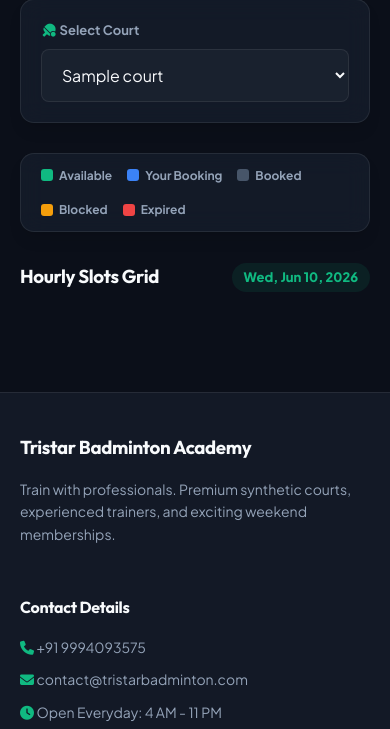
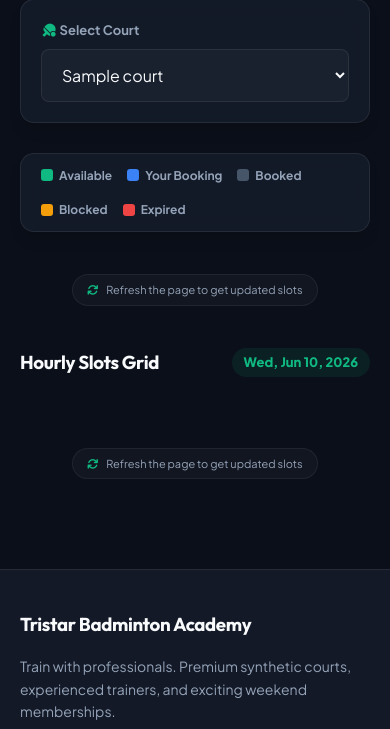
Before and after one commit to Manickam-04/Tristar_badminton, a Flask app: template templates/booking.html in a window 390 px wide. Shown: the part 421-1150 px from the top of the page. Run offline with Flask 3, Linux system fonts and the light colour scheme; the template is opened without the code that fills it: most values are stand-ins (such as "Sample title", 1, 10 or a date in 2020); parts of the project's set-up code (start-up, migrations or seed data) failed here and were passed over.

Commit message:
Migrate to PostgreSQL, configure Vercel serverless deployment, and implement mobile UX enhancements

```diff
--- a/static/css/style.css
+++ b/static/css/style.css
@@ -1049,10 +1049,20 @@ select option {
 .modal-card {
     max-width: 420px;
     width: 100%;
+    max-height: min(650px, 90vh);
     border-radius: var(--radius-md);
     padding: 0;
     overflow: hidden;
     box-shadow: var(--shadow-lg);
+    display: flex;
+    flex-direction: column;
+}
+
+.modal-card form {
+    display: flex;
+    flex-direction: column;
+    overflow: hidden;
+    flex: 1;
 }
 
 .slide-up {
@@ -1091,6 +1101,8 @@ select option {
 
 .modal-body {
     padding: 20px;
+    overflow-y: auto;
+    flex: 1;
 }
 
 .booking-summary-list {
--- a/static/js/main.js
+++ b/static/js/main.js
@@ -277,14 +277,16 @@ function processBookingSubmit() {
     .then(data => {
         submitBtn.disabled = false;
         submitBtn.innerHTML = '<i class="fa-solid fa-credit-card"></i> Pay & Book Now';
-        closeBookingModal('confirm');
 
         if (data.success) {
+            closeBookingModal('confirm');
             const amount = (data.booking && data.booking.total_price) ? data.booking.total_price : 0;
             const bookingId = (data.booking && data.booking.id) ? data.booking.id : null;
             window.showUPIPaymentModal(amount, '/profile', bookingId, null, null, data.message);
         } else {
+            closeBookingModal('confirm');
             window.showToast(data.message, 'error');
+            loadLiveSlots();
         }
     })
     .catch(err => {
--- a/templates/booking.html
+++ b/templates/booking.html
@@ -26,10 +26,11 @@
 
         <!-- Court Selector -->
         <div class="control-box glass-card">
-            <label for="booking-court-select"><i class="fa-solid fa-table-tennis-paddle-ball text-accent"></i> Select Court</label>
+            <label for="booking-court-select"><i class="fa-solid fa-table-tennis-paddle-ball text-accent"></i> Select
+                Court</label>
             <select id="booking-court-select" class="booking-input">
                 {% for court in courts %}
-                    <option value="{{ court.id }}">{{ court.name }}</option>
+                <option value="{{ court.id }}">{{ court.name }}</option>
                 {% endfor %}
             </select>
         </div>
@@ -42,6 +43,15 @@
         <div class="legend-item"><span class="legend-dot dot-booked"></span> Booked</div>
         <div class="legend-item"><span class="legend-dot dot-blocked"></span> Blocked</div>
         <div class="legend-item"><span class="legend-dot dot-expired"></span> Expired</div>
+    </div>
+
+    <div class="slots-refresh-notice-container"
+        style="display: flex; align-items: center; justify-content: center; width: 100%; box-sizing: border-box; padding: 0 10px;">
+        <div class="slots-refresh-notice"
+            style="display: inline-flex; align-items: center; justify-content: center; gap: 8px; margin: 12px auto; padding: 6px 14px; background: rgba(255, 255, 255, 0.03); border: 1px solid rgba(255, 255, 255, 0.06); border-radius: 20px; font-size: 11px; color: var(--text-secondary); font-family: 'Plus Jakarta Sans', sans-serif; box-sizing: border-box; max-width: 100%; text-align: center; width: fit-content;">
+            <i class="fa-solid fa-arrows-rotate text-accent"></i>
+            <span>Refresh the page to get updated slots</span>
+        </div>
     </div>
 
     <!-- Live Grid of Slots -->
@@ -61,6 +71,15 @@
             <!-- Dynamically populated via main.js -->
         </div>
     </section>
+
+    <div class="slots-refresh-notice-container"
+        style="display: flex; align-items: center; justify-content: center; width: 100%; box-sizing: border-box; padding: 0 10px;">
+        <div class="slots-refresh-notice"
+            style="display: inline-flex; align-items: center; justify-content: center; gap: 8px; margin: 20px auto 10px auto; padding: 6px 14px; background: rgba(255, 255, 255, 0.03); border: 1px solid rgba(255, 255, 255, 0.06); border-radius: 20px; font-size: 11px; color: var(--text-secondary); font-family: 'Plus Jakarta Sans', sans-serif; box-sizing: border-box; max-width: 100%; text-align: center; width: fit-content;">
+            <i class="fa-solid fa-arrows-rotate text-accent"></i>
+            <span>Refresh the page to get updated slots</span>
+        </div>
+    </div>
 
     <!-- CONFIRM BOOKING MODAL -->
     <div class="modal-overlay hidden" id="modal-confirm-booking">
@@ -128,7 +147,8 @@
             </div>
 
             <div class="modal-body">
-                <p>Are you sure you want to cancel this booking? The slot will immediately become available for other players.</p>
+                <p>Are you sure you want to cancel this booking? The slot will immediately become available for other
+                    players.</p>
 
                 <div class="booking-summary-list cancel-summary">
                     <div class="summary-item">
```
Also changed, not shown: templates/index.html (+26 -5 lines).
